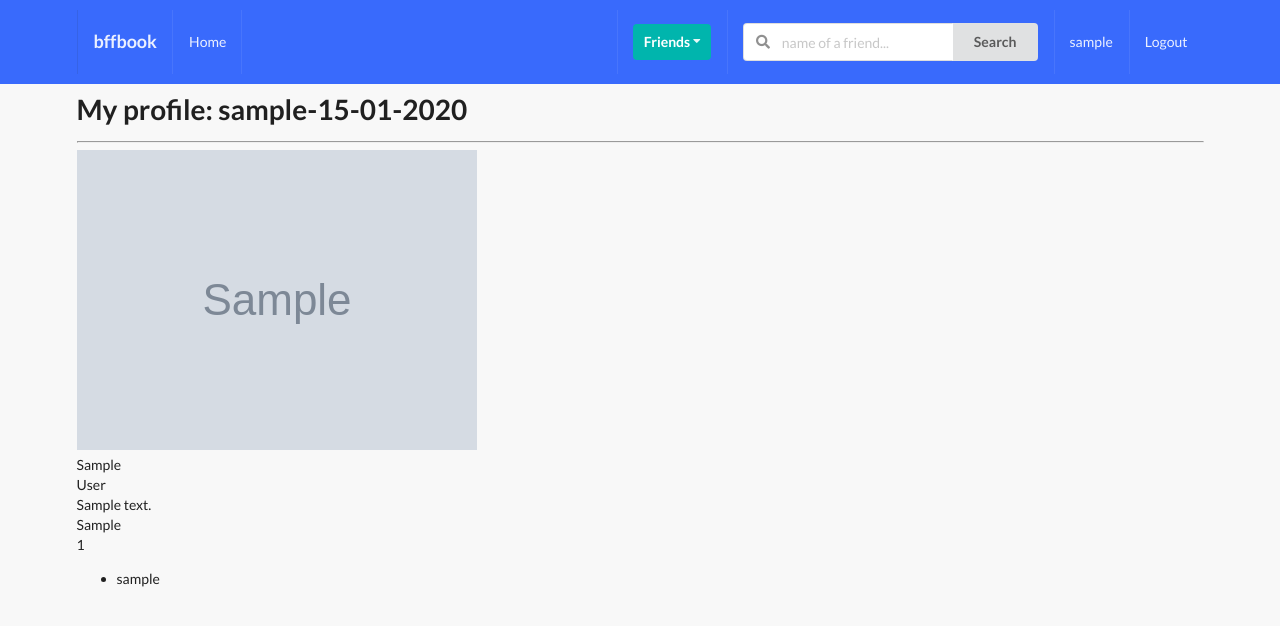
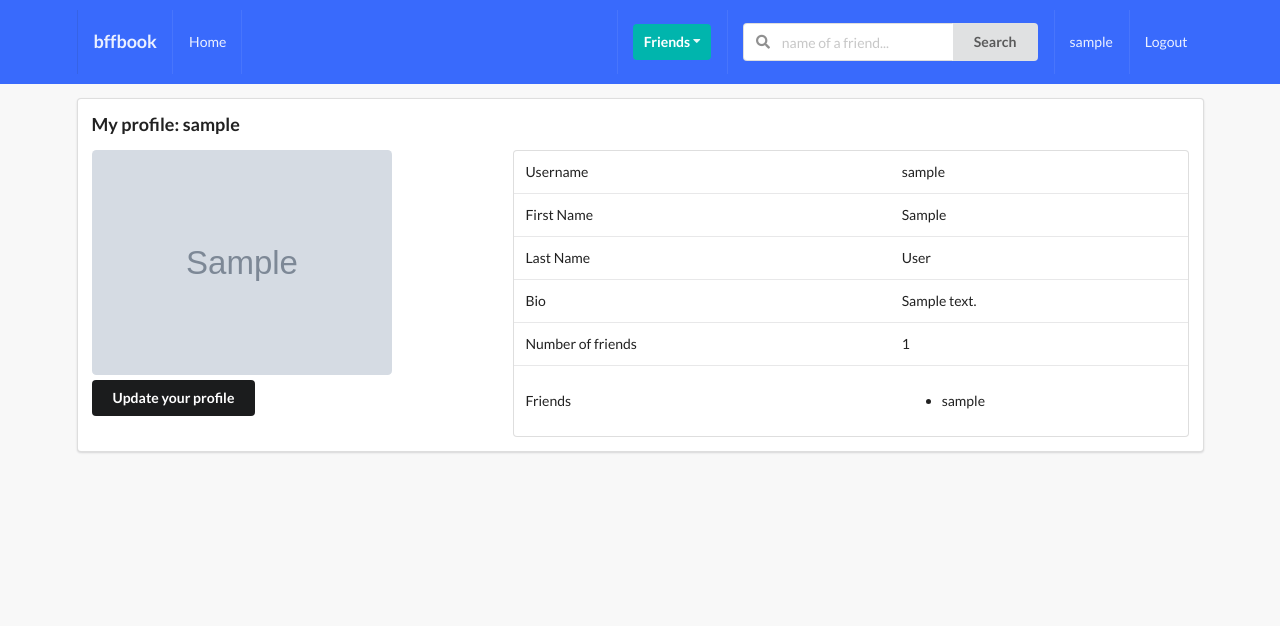
Before and after one commit to GBrachetta/SocNet, a Django app: page /profiles/myprofile/ in a window 1280 px wide. Shown: the top 626 px of the page. Run offline with Django 4.2, Linux system fonts and the light colour scheme; a user stored in the database is signed in; tables that the repository leaves empty hold one stand-in row (values such as "Sample post"); grey boxes marked "Sample" are stand-in pictures; some libraries are stand-ins or nearby versions.

Commit message:
Edit profile from template feature

```diff
--- /dev/null
+++ b/profiles/forms.py
@@ -0,0 +1,13 @@
+from django import forms
+from .models import Profile
+
+
+class ProfileModelForm(forms.ModelForm):
+    class Meta:
+        model = Profile
+        fields = (
+            "first_name",
+            "last_name",
+            "bio",
+            "avatar",
+        )
--- a/profiles/templates/profiles/my_profile.html
+++ b/profiles/templates/profiles/my_profile.html
@@ -4,26 +4,83 @@ profile
 {% endblock title %}
 
 {% block content %}
-<h1>My profile: {{ profile }}</h1>
-<hr>
-<img src="{{ profile.avatar.url }}" alt="">
-<br>
-{{ profile.first_name }}
-<br>
-{{ profile.last_name }}
-<br>
-{{ profile.bio }}
-<br>
-{{ profile.country }}
-<br>
-{{ profile.get_friends_no }}
-<br>
-<ul>
-{% for friend in profile.get_friends %}
-<li>
-{{ friend }}
-</li>
-{% endfor %}
-</ul>
-<br>
+
+<!--Modal-->
+<div class="ui modal mymodal">
+    <i class="close icon"></i>
+    <div class="header">
+        Update your profile
+    </div>
+    <div class="image content">
+        <div class="ui medium image">
+            <img src="{{ profile.avatar.url }}">
+        </div>
+        <div class="description">
+            <div class="ui header">Update your profile</div>
+            <form action="" method="POST" class="ui form" enctype="multipart/form-data">
+                {% csrf_token %}
+                {{ form.as_p }}
+        </div>
+    </div>
+    <div class="actions">
+        <button type='submit' class="ui positive right labeled icon button">
+            Update
+            <i class="checkmark icon"></i>
+        </button>
+        </form>
+    </div>
+</div>
+
+<div class="ui segment">
+    {% if confirm %}
+    <div class="ui green message">Your profile has been updated</div>
+    {% endif %}
+    <h3>My profile: {{ request.user }}</h3>
+    <div class="ui grid">
+        <div class="row">
+            <div class="six wide column">
+                <img src="{{ profile.avatar.url }}" alt="" class="ui medium rounded image">
+                <div class="row mt-5">
+                    <button class="ui secondary button" id="modal-btn">Update your profile</button>
+                </div>
+            </div>
+            <div class="ten wide column">
+                <table class="ui table">
+                    <tbody>
+                        <tr>
+                            <td>Username</td>
+                            <td>{{ profile.user }}</td>
+                        </tr>
+                        <tr>
+                            <td>First Name</td>
+                            <td>{{ profile.first_name }}</td>
+                        </tr>
+                        <tr>
+                            <td>Last Name</td>
+                            <td>{{ profile.last_name }}</td>
+                        </tr>
+                        <tr>
+                            <td>Bio</td>
+                            <td>{{ profile.bio }}</td>
+                        </tr>
+                        <tr>
+                            <td>Number of friends</td>
+                            <td>{{ profile.get_friends_no }}</td>
+                        </tr>
+                        <tr>
+                            <td>Friends</td>
+                            <td>
+                                <ul>
+                                    {% for friend in profile.get_friends %}
+                                    <li>{{ friend }}</li>
+                                    {% endfor %}
+                                </ul>
+                            </td>
+                        </tr>
+                    </tbody>
+                </table>
+            </div>
+        </div>
+    </div>
+</div>
 {% endblock content %}
--- a/profiles/views.py
+++ b/profiles/views.py
@@ -1,13 +1,25 @@
 from django.shortcuts import render
 from .models import Profile
+from .forms import ProfileModelForm
 
 
 def my_profile_view(request):
     """Main user view"""
 
     profile = Profile.objects.get(user=request.user)
+    form = ProfileModelForm(
+        request.POST or None, request.FILES or None, instance=profile
+    )
+    confirm = False
+
+    if request.method == "POST":
+        if form.is_valid():
+            form.save()
+            confirm = True
 
     context = {
         "profile": profile,
+        "form": form,
+        "confirm": confirm,
     }
     return render(request, "profiles/my_profile.html", context)
--- a/static_project/main.js
+++ b/static_project/main.js
@@ -0,0 +1,5 @@
+$(document).ready(function () {
+    $("#modal-btn").click(function () {
+        $(".ui.modal").modal("show");
+    });
+});
--- a/static_project/style.css
+++ b/static_project/style.css
@@ -11,3 +11,13 @@ body {
 .mb-7 {
     margin-bottom: 7px !important;
 }
+
+.mt-5 {
+    margin-top: 5px !important;
+}
+
+.mymodal{
+    height: 300px !important;
+    top: 200px !important;
+    font-size: 20px !important;
+}
```
